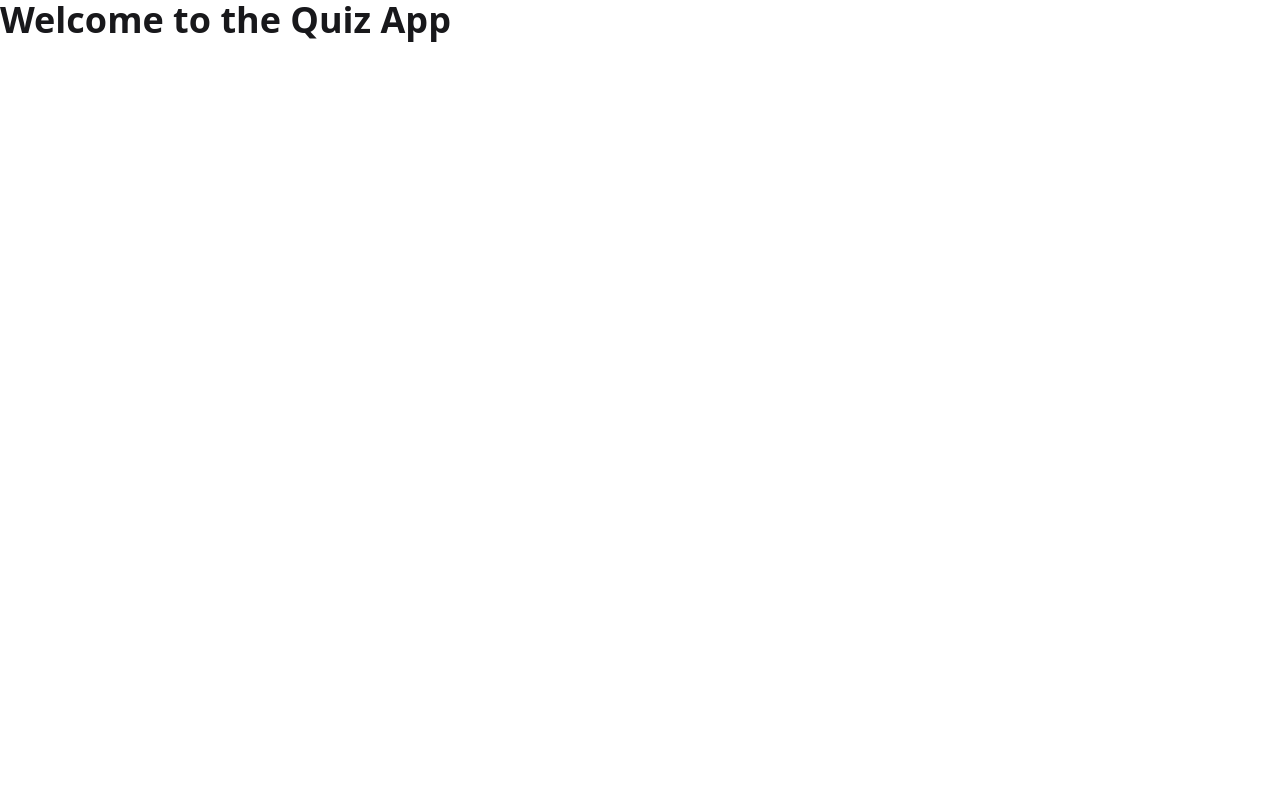
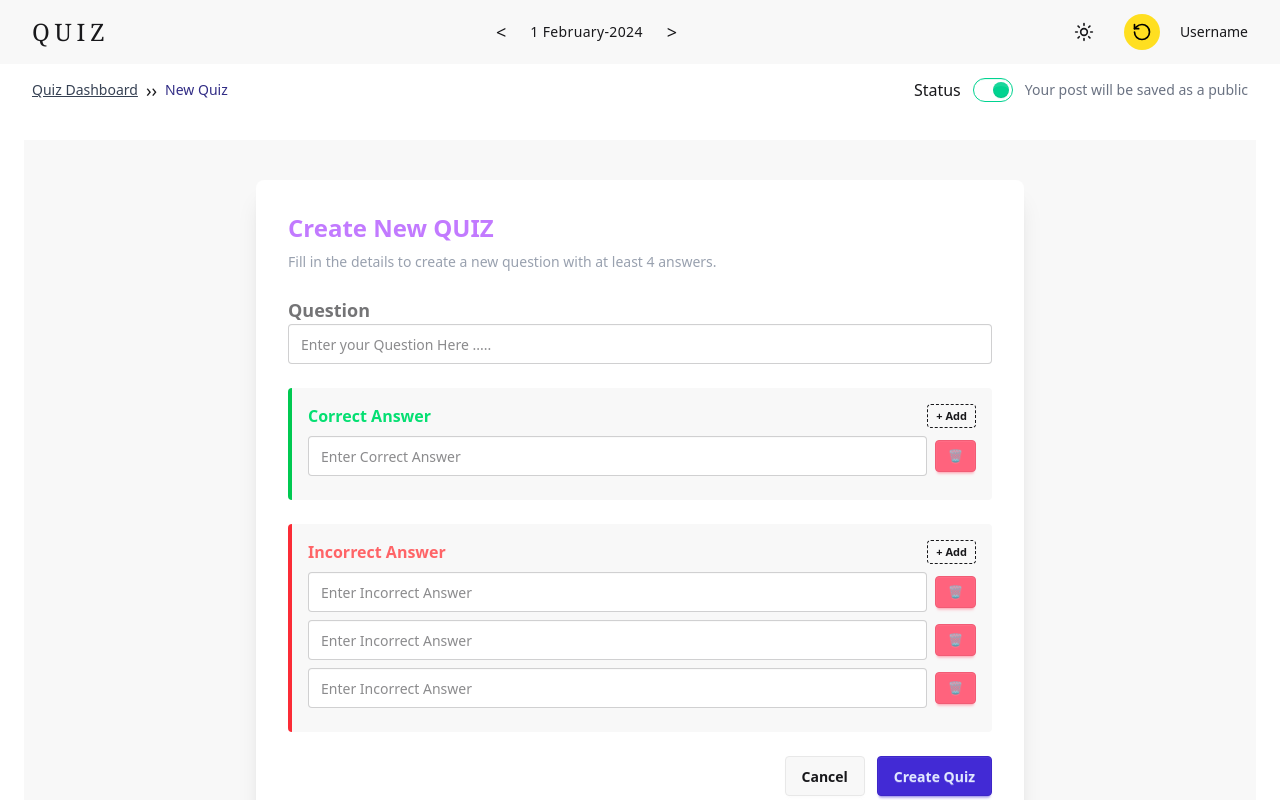
Before and after one commit to hadissdehbashii/quiz, a React (Vite) app: page /quiz/new in a window 1280 px wide. Shown: the top 800 px of the page. Built offline with nearby package versions, Linux system fonts and the light colour scheme; no server answers.

Commit message:
implement routing

```diff
--- a/package.json
+++ b/package.json
@@ -16,6 +16,7 @@
     "lucide-react": "^0.539.0",
     "react": "^19.1.1",
     "react-dom": "^19.1.1",
+    "react-router": "^7.8.1",
     "tailwindcss": "^4.1.11",
     "zustand": "^5.0.7"
   },
--- a/src/App.tsx
+++ b/src/App.tsx
@@ -1,14 +1,19 @@
+import { createBrowserRouter, RouterProvider } from "react-router";
+import Layout from "./components/Layout";
+import Dashboard from "./pages/Dashboard";
+import NewQuiz from "./pages/NewQuiz";
 
-import './App.css'
+const router = createBrowserRouter([
+  {
+    path: "/",
+    element: <Layout />,
+    children: [
+      { path: "dashboard", element: <Dashboard /> },
+      { path: "quiz/new", element: <NewQuiz /> },
+    ],
+  },
+]);
 
-function App() {
-
-
-  return (
-    <div className="min-h-screen bg-base-100">
-      <h1 className="text-4xl font-bold ">Welcome to the Quiz App</h1>
-    </div>
-  )
+export default function App() {
+  return <RouterProvider router={router} />;
 }
-
-export default App
--- /dev/null
+++ b/src/components/Layout.tsx
@@ -0,0 +1,17 @@
+import { Outlet, useLocation } from "react-router";
+import Navbar from "./Navbar";
+import QuizHeader from "./QuizHeader";
+
+export default function Layout() {
+  const location = useLocation();
+
+  return (
+    <div>
+      <Navbar />
+      {location.pathname === "/quiz/new" && <QuizHeader />}
+      <main className="p-6">
+        <Outlet />
+      </main>
+    </div>
+  );
+}
--- a/src/components/Navbar.tsx
+++ b/src/components/Navbar.tsx
@@ -1,11 +1,31 @@
-import React from 'react'
+import React from "react";
+import { Sun, RotateCcw } from "lucide-react";
 
-const Navbar = () => {
+export default function Navbar() {
     return (
-        <div className="bg-base-200 p-4">
-            <h1 className="text-2xl font-bold">Quiz App</h1>
+        <div className="w-full flex items-center justify-between bg-base-200 px-8 py-3 shadow-sm">
+            {/* QUIZ */}
+            <div className="text-2xl font-serif tracking-[0.2em]">QUIZ</div>
+
+            {/* تاریخ با فلش‌ها */}
+            <div className="flex items-center space-x-6">
+                <button className="text-lg font-light">&lt;</button>
+                <span className="text-sm font-light tracking-wide">
+                    1 February-2024
+                </span>
+                <button className="text-lg font-light">&gt;</button>
+            </div>
+
+            {/* بخش راست */}
+            <div className="flex items-center gap-5">
+                <button className="btn btn-square btn-ghost">
+                    <Sun className="w-5 h-5" />
+                </button>
+                <div className="w-9 h-9 flex items-center justify-center rounded-full bg-yellow-300">
+                    <RotateCcw className="w-5 h-5 text-black" />
+                </div>
+                <span className="text-sm font-light">Username</span>
+            </div>
         </div>
-    )
+    );
 }
-
-export default Navbar
--- /dev/null
+++ b/src/components/QuizHeader.tsx
@@ -0,0 +1,35 @@
+import { Link, Outlet } from "react-router";
+
+export default function QuizHeader() {
+    return (
+        <div>
+            <div className="flex items-center justify-between w-full px-8 py-3 bg-base-100">
+                <div className="flex items-center space-x-2 text-sm">
+                    <Link to="/dashboard" className="underline text-gray-700">
+                        Quiz Dashboard
+                    </Link>
+                    <span className="text-lg">››</span>
+                    <Link to="/quiz/new" className="text-indigo-900 font-medium">
+                        New Quiz
+                    </Link>
+                </div>
+                <div className="flex items-center gap-3">
+                    <span className="text-base font-medium">Status</span>
+                    <input
+                        type="checkbox"
+                        className="toggle toggle-success"
+                        defaultChecked
+                    />
+                    <span className="text-sm text-gray-500">
+                        Your post will be saved as a public
+                    </span>
+                </div>
+            </div>
+
+            {/* صفحات داخلی اینجا رندر میشن */}
+            <main className="p-6">
+                <Outlet />
+            </main>
+        </div>
+    );
+}
--- /dev/null
+++ b/src/pages/NewQuiz.tsx
@@ -0,0 +1,179 @@
+
+import { useState } from "react";
+import API from "../utils/axios";
+
+export default function NewQuiz() {
+    const [question, setQuestion] = useState("");
+    const [correctAnswers, setCorrectAnswers] = useState([""]);
+    const [incorrectAnswers, setIncorrectAnswers] = useState(["", "", ""]);
+    const [loading, setLoading] = useState(false);
+
+    const addCorrectAnswer = () => setCorrectAnswers([...correctAnswers, ""]);
+    const addIncorrectAnswer = () => setIncorrectAnswers([...incorrectAnswers, ""]);
+
+    const handleCorrectChange = (i, value) => {
+        const updated = [...correctAnswers];
+        updated[i] = value;
+        setCorrectAnswers(updated);
+    };
+
+    const handleIncorrectChange = (i, value) => {
+        const updated = [...incorrectAnswers];
+        updated[i] = value;
+        setIncorrectAnswers(updated);
+    };
+
+
+    const handleSubmit = async () => {
+        if (!question.trim()) {
+            alert("Question is required!");
+            return;
+        }
+
+        setLoading(true);
+        try {
+
+            const { data: questionData } = await API.post("/questions", {
+                question,
+            });
+
+            const quizId = questionData.id;
+
+
+            for (const ans of correctAnswers.filter((a) => a.trim() !== "")) {
+                await API.post("/answers", {
+                    answerText: ans,
+                    quizId,
+                    isCorrect: true,
+                });
+            }
+
+
+            for (const ans of incorrectAnswers.filter((a) => a.trim() !== "")) {
+                await API.post("/answers", {
+                    answerText: ans,
+                    quizId,
+                    isCorrect: false,
+                });
+            }
+
+            alert("Quiz created successfully ✅");
+
+
+            setQuestion("");
+            setCorrectAnswers([""]);
+            setIncorrectAnswers(["", "", ""]);
+        } catch (err) {
+            console.error(err);
+            alert("Error creating quiz ❌");
+        } finally {
+            setLoading(false);
+        }
+    };
+
+    return (
+        <div className="min-h-screen bg-base-200 flex justify-center py-10">
+            <div className="card w-full max-w-3xl bg-base-100 shadow-xl p-8">
+                <h2 className="text-2xl font-bold text-purple-400 mb-2">
+                    Create New QUIZ
+                </h2>
+                <p className="text-sm text-gray-400 mb-6">
+                    Fill in the details to create a new question with at least 4 answers.
+                </p>
+
+                {/* Question Input */}
+                <div className="form-control mb-6">
+                    <label className="label">
+                        <span className="label-text text-lg font-semibold">Question</span>
+                    </label>
+                    <input
+                        type="text"
+                        placeholder="Enter your Question Here ....."
+                        className="input input-bordered w-full"
+                        value={question}
+                        onChange={(e) => setQuestion(e.target.value)}
+                    />
+                </div>
+
+                {/* Correct Answers */}
+                <div className="border-l-4 border-green-500 p-4 mb-6 bg-base-200 rounded">
+                    <div className="flex justify-between items-center mb-2">
+                        <span className="label-text font-bold text-green-400">
+                            Correct Answer
+                        </span>
+                        <button className="btn btn-dash btn-xs" onClick={addCorrectAnswer}>
+                            + Add
+                        </button>
+                    </div>
+                    {correctAnswers.map((ans, i) => (
+                        <div key={i} className="flex items-center gap-2 mb-2">
+                            <input
+                                type="text"
+                                placeholder="Enter Correct Answer"
+                                className="input input-bordered w-full"
+                                value={ans}
+                                onChange={(e) => handleCorrectChange(i, e.target.value)}
+                            />
+                            <button
+                                className="btn btn-error btn-sm"
+                                onClick={() =>
+                                    setCorrectAnswers(correctAnswers.filter((_, idx) => idx !== i))
+                                }
+                            >
+                                🗑
+                            </button>
+                        </div>
+                    ))}
+                </div>
+
+                {/* Incorrect Answers */}
+                <div className="border-l-4 border-red-500 p-4 mb-6 bg-base-200 rounded">
+                    <div className="flex justify-between items-center mb-2">
+                        <span className="label-text font-bold text-red-400">
+                            Incorrect Answer
+                        </span>
+                        <button
+                            className="btn btn-dash btn-xs"
+                            onClick={addIncorrectAnswer}
+                        >
+                            + Add
+                        </button>
+                    </div>
+                    {incorrectAnswers.map((ans, i) => (
+                        <div key={i} className="flex items-center gap-2 mb-2">
+                            <input
+                                type="text"
+                                placeholder="Enter Incorrect Answer"
+                                className="input input-bordered w-full"
+                                value={ans}
+                                onChange={(e) => handleIncorrectChange(i, e.target.value)}
+                            />
+                            <button
+                                className="btn btn-error btn-sm"
+                                onClick={() =>
+                                    setIncorrectAnswers(
+                                        incorrectAnswers.filter((_, idx) => idx !== i)
+                                    )
+                                }
+                            >
+                                🗑
+                            </button>
+                        </div>
+                    ))}
+                </div>
+
+                {/* Action Buttons */}
+                <div className="flex justify-end gap-3">
+                    <button className="btn">Cancel</button>
+                    <button
+                        className={`btn btn-primary ${loading ? "loading" : ""}`}
+                        onClick={handleSubmit}
+                        disabled={loading}
+                    >
+                        {loading ? "Creating..." : "Create Quiz"}
+                    </button>
+                </div>
+            </div>
+        </div>
+    );
+}
```
Also changed, not shown: 1 other file (tests, documents, lock files or other folders).
